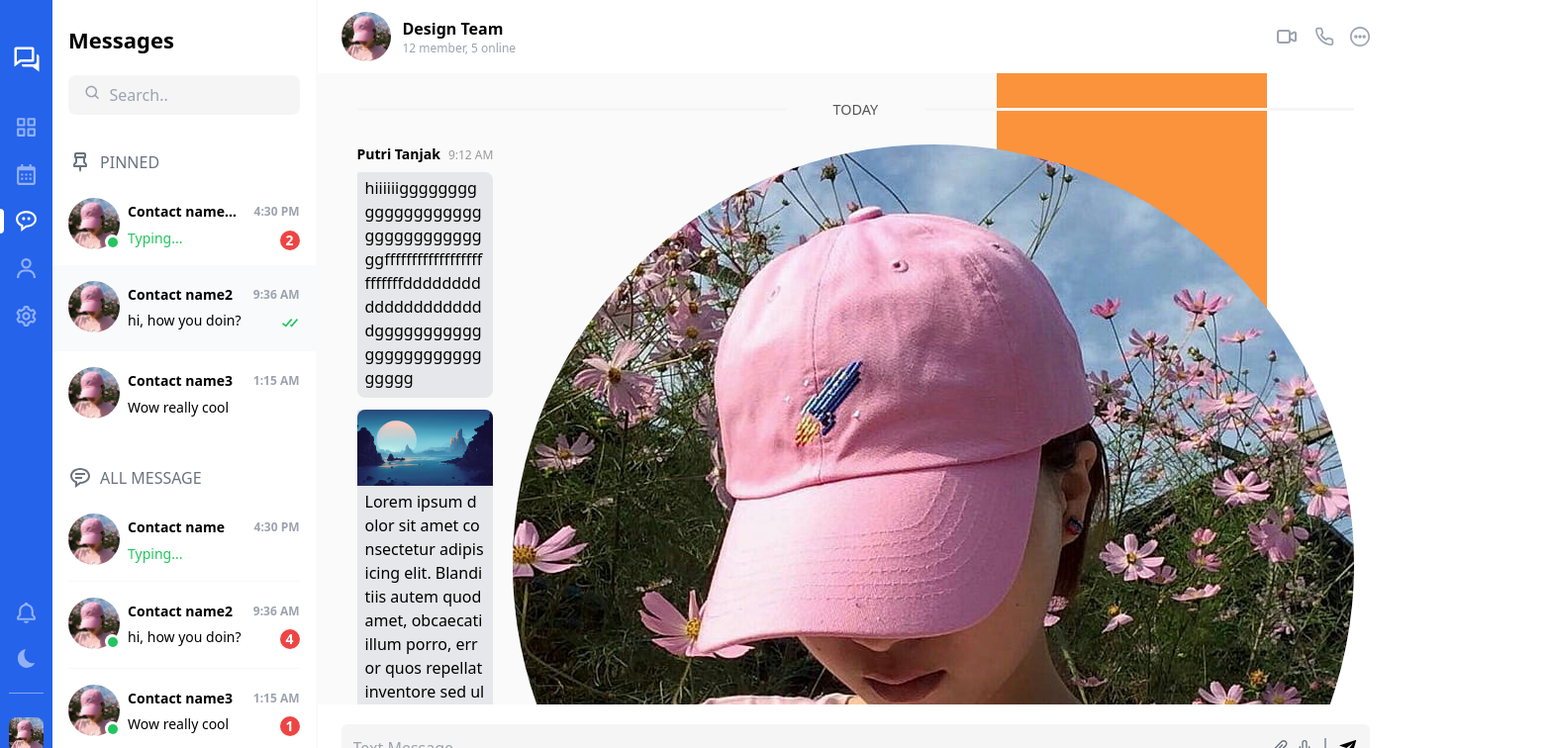
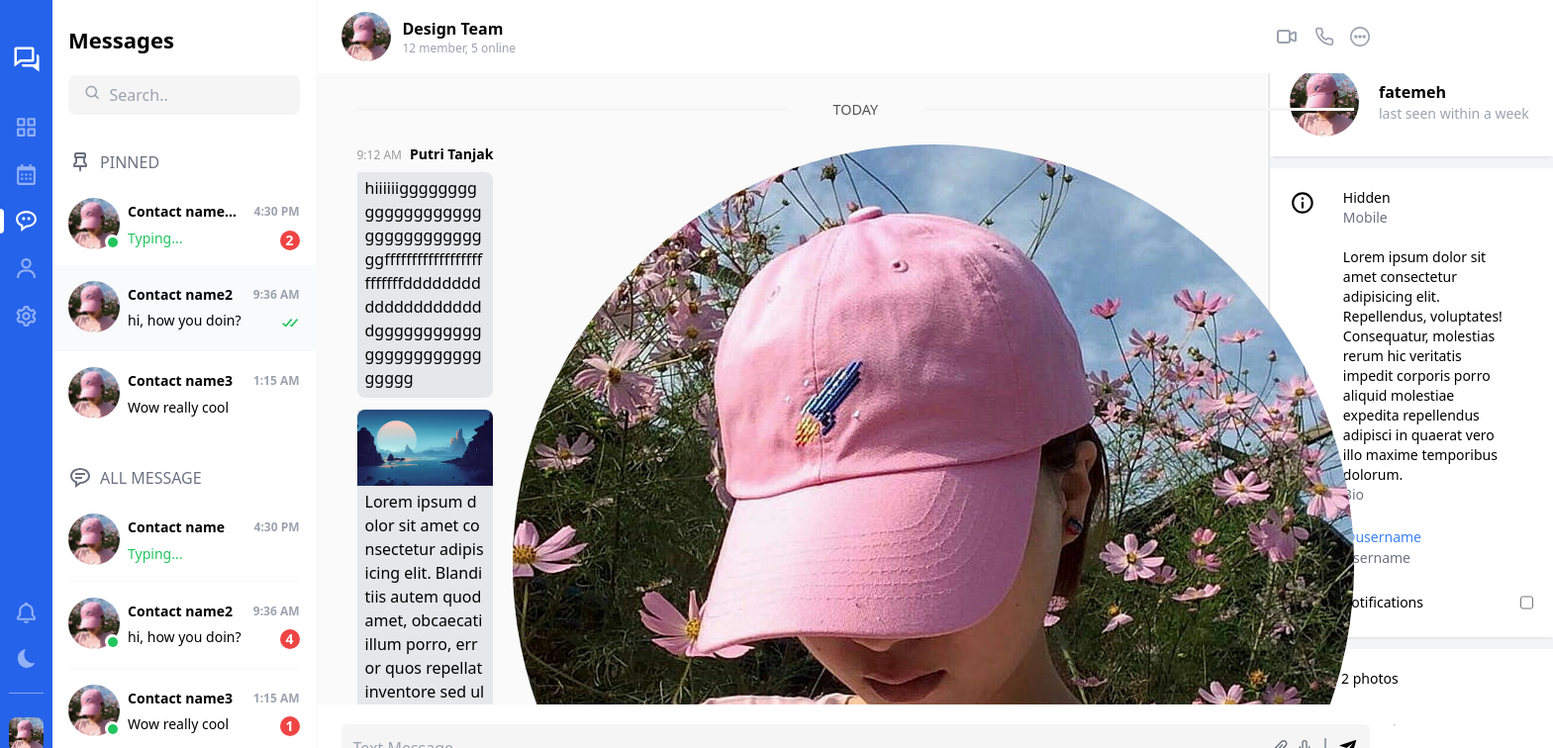
Before and after one commit to fatemeh19/mychat, a Next.js app in the folder frontend/: page / in a window 1280 px wide. Shown: the top 756 px of the page at 99% size, 1569 px wide, since content can reach past the window. Built offline with nearby package versions, Linux system fonts and the light colour scheme.

Commit message:
finish info tab

```diff
--- a/frontend/src/app/globals.css
+++ b/frontend/src/app/globals.css
@@ -12,6 +12,7 @@ body
 {
   background-color: rgb(var(--foreground-rgb));
   overflow: hidden;
+  /* user-select: none; */
 }
 
 @font-face
@@ -109,7 +110,7 @@ body
 }
 
 /* style scrollbar in chatSection */
-.chat-scrollbar::-webkit-scrollbar {width: 7px;}
+.chat-scrollbar::-webkit-scrollbar {width: 7px;padding-right: 5rem;}
 .chat-scrollbar::-webkit-scrollbar-thumb {background-color: #778bb7 ;border-radius: 10rem;}
 .chat-scrollbar::-webkit-scrollbar-track{background-color: #c8c8c8;border-radius: 10rem;margin-top: 3px;margin-bottom: 3px;}
 
@@ -118,8 +119,5 @@ body
     display: none;
 
   }
-  .allGrid{
-    grid-column: span 14 / span 14;;
-  }
 
 }
--- a/frontend/src/components/auth/forms/registerForm.tsx
+++ b/frontend/src/components/auth/forms/registerForm.tsx
@@ -67,11 +67,11 @@ const registerFormValidationSchema = yup.object().shape({
     password: yup
         .string()
         .required('Please Enter your password')
-    // .minLowercase(1, 'At least One Lowercase')
-    // .minUppercase(1, 'At least One Uppercase')
-    // .minNumbers(1, 'At least One Number')
-    // .minSymbols(1, 'At least One Symbole')
-    // .min(8, 'Must atleast contain 8 charechter')
+    .minLowercase(1, 'At least One Lowercase')
+    .minUppercase(1, 'At least One Uppercase')
+    .minNumbers(1, 'At least One Number')
+    .minSymbols(1, 'At least One Symbole')
+    .min(8, 'Must atleast contain 8 charechter')
 })
 
 interface registerFormProps {
@@ -93,11 +93,9 @@ const RegisterForm = withFormik<registerFormProps, RegisterFormValue>({
     validationSchema: registerFormValidationSchema,
     handleSubmit: async (values, { setFieldError }) => {
         try {
-            console.log('submit')
             const res = await callApi().post('/auth/register', values)
             console.log(res)
             if (res.statusText && res.statusText === 'OK') {
-                console.log('transfering ...')
                 btn.addEventListener('onclick', btnHandler());
                 // notif?.classList.remove('hidden')
             }
--- a/frontend/src/components/mainPage/rightSideMainPage/chat/chatMessages/messageBox/index.tsx
+++ b/frontend/src/components/mainPage/rightSideMainPage/chat/chatMessages/messageBox/index.tsx
@@ -35,7 +35,7 @@ const MessageBox = ({ dir }: { dir: MessageBoxProps }) => {
                                     />
                                 </div>
                                 <div className="content flex flex-col">
-                                    <div className="flex gap-2 items-end mb-2 ">
+                                    <div className="flex gap-2 items-end mb-2 flex-row-reverse ">
                                         <h1 className="name font-bold text-sm text-center whitespace-nowrap">Putri Tanjak</h1>
                                         <p className="date text-xs text-[#9a9a9a] mb-[.5px] whitespace-nowrap ">9:12 AM</p>
                                     </div>
--- a/frontend/src/components/mainPage/rightSideMainPage/chatInfo/index.tsx
+++ b/frontend/src/components/mainPage/rightSideMainPage/chatInfo/index.tsx
@@ -1,11 +1,22 @@
 "use client"
+
+import InfoFiles from "./infoFiles"
+import InfoSetting from "./infoSetting"
+import Informatin from "./information"
+import MoreAction from "./moreAction"
 
 
 export default function ChatInfo() {
 
     return (
-        <div className="bg-orange-400 h-screen closeInfoTab">
-            chat info
+        <div className="h-screen closeInfoTab border-l-2 overflow-auto overflow-x-hidden chat-scrollbar min-w-fit max-w-[18rem] bg-gray-100">
+            <p className="bg-white px-5 py-3">user info</p>
+            <div className="gap-3 flex flex-col ">
+                <Informatin />
+                <InfoSetting />
+                <InfoFiles />
+                <MoreAction />
+            </div>
         </div>
     )
 }
--- /dev/null
+++ b/frontend/src/components/mainPage/rightSideMainPage/chatInfo/infoFiles.tsx
@@ -0,0 +1,59 @@
+"use client"
+
+import { AiOutlinePicture } from 'react-icons/ai'
+import { HiOutlineVideoCamera } from 'react-icons/hi'
+import { CgFile } from 'react-icons/cg'
+import { FiHeadphones } from 'react-icons/fi'
+import { RiAttachmentLine } from 'react-icons/ri'
+import { FiMic } from 'react-icons/fi'
+
+export default function InfoFiles() {
+
+    return (
+        <div className="w-full flex flex-col gap-5 items-start p-5 bg-white
+                shadow-[0_3px_3px_-2px_rgb(0,0,0,0.1)]">
+            <div className='flex gap-7'>
+                <AiOutlinePicture className='text-2xl' />
+                <p className='text-sm'>
+                    <span>2 </span>
+                    <span>photos</span>
+                </p>
+            </div>
+            <div className='flex gap-7'>
+                <HiOutlineVideoCamera className='text-2xl' />
+                <p className='text-sm'>
+                    <span>3 </span>
+                    <span>videos</span>
+                </p>
+            </div>
+            <div className='flex gap-7'>
+                <CgFile className='text-2xl' />
+                <p className='text-sm'>
+                    <span>8 </span>
+                    <span>files</span>
+                </p>
+            </div>
+            <div className='flex gap-7'>
+                <FiHeadphones className='text-2xl' />
+                <p className='text-sm'>
+                    <span>1 </span>
+                    <span>audio file</span>
+                </p>
+            </div>
+            <div className='flex gap-7'>
+                <RiAttachmentLine className='rotate-90 text-2xl' />
+                <p className='text-sm'>
+                    <span>12 </span>
+                    <span>shared links</span>
+                </p>
+            </div>
+            <div className='flex gap-7'>
+                <FiMic className='text-2xl' />
+                <p className='text-sm'>
+                    <span>7 </span>
+                    <span>voice messages</span>
+                </p>
+            </div>
+        </div>
+    )
+}
--- /dev/null
+++ b/frontend/src/components/mainPage/rightSideMainPage/chatInfo/infoSetting.tsx
@@ -0,0 +1,44 @@
+"use client"
+
+import Link from 'next/link'
+import { BiInfoCircle } from 'react-icons/bi'
+import { BiBell } from 'react-icons/bi'
+
+export default function InfoSetting() {
+
+    return (
+        <div className="flex flex-col gap-5 items-start p-5 bg-white
+                shadow-[0_3px_3px_-2px_rgb(0,0,0,0.1)]">
+            <div className='flex gap-7'>
+                <BiInfoCircle className='text-3xl items-start w-[-webkit-fill-available]' />
+                <div className='flex flex-col gap-5 mr-6'>
+                    {/* hear i got the info from server
+                        and by map func do one div for
+                        all of infos and with this trick
+                        how much user have info we can show them
+                     */}
+                    <div>
+                        <h2 className='value text-sm'>Hidden</h2>
+                        <p className='describe text-sm text-gray-500 font-thin'>Mobile</p>
+                    </div>
+                    <div>
+                        <h2 className='value text-sm breack-all w-fit '>Lorem ipsum dolor sit amet consectetur adipisicing elit. Repellendus, voluptates! Consequatur, molestias rerum hic veritatis impedit corporis porro aliquid molestiae expedita repellendus adipisci in quaerat vero illo maxime temporibus dolorum.</h2>
+                        <p className='describe text-sm text-gray-500 font-thin '>Bio</p>
+                    </div>
+                    <div>
+                        <Link href={''} className='value text-sm text-blue-500'>@username</Link>
+                        <p className='describe text-sm text-gray-500 font-thin'>Username</p>
+                    </div>
+
+                </div>
+            </div>
+            <div className='w-full flex gap-7 items-center'>
+                <BiBell className='text-3xl ' />
+                <div className='flex justify-between w-full'>
+                    <p className='value text-sm'>Notifications</p>
+                    <input type="checkbox" />
+                </div>
+            </div>
+        </div>
+    )
+}
--- /dev/null
+++ b/frontend/src/components/mainPage/rightSideMainPage/chatInfo/information.tsx
@@ -0,0 +1,24 @@
+"use client"
+
+import Image from "next/image"
+
+
+export default function Informatin() {
+
+    return (
+        <div className="w-full flex gap-5 items-center p-5 bg-white
+        shadow-[0_3px_3px_-2px_rgb(0,0,0,0.1)]">
+            <Image
+                width={70}
+                height={0}
+                src={'/images/girl-profile3.jpg'}
+                alt=""
+                className="rounded-full"
+            />
+            <div>
+                <h1 className="font-semibold">fatemeh</h1>
+                <p className="whitespace-nowrap text-gray-400 text-sm">last seen within a week</p>
+            </div>
+        </div>
+    )
+}
--- /dev/null
+++ b/frontend/src/components/mainPage/rightSideMainPage/chatInfo/moreAction.tsx
@@ -0,0 +1,24 @@
+"use client"
+
+import { HiOutlineHandRaised } from 'react-icons/hi2'
+
+export default function MoreAction() {
+
+    return (
+        <div className="w-full flex flex-col gap-5 items-start p-5 bg-white
+                shadow-[0_3px_3px_-2px_rgb(0,0,0,0.1)] ">
+            {/* <div className='flex gap-7 bg-green-400'>
+            <HiOutlineHandRaised className='text-2xl items-start w-[-webkit-fill-available]' />
+                <p className='text-sm'>
+                    Block user
+                </p>
+            </div> */}
+            <div className='flex gap-7 text-red-500'>
+                <HiOutlineHandRaised className='text-2xl' />
+                <p className='text-sm'>
+                    Block user
+                </p>
+            </div>
+        </div>
+    )
+}
--- a/frontend/src/components/mainPage/rightSideMainPage/index.tsx
+++ b/frontend/src/components/mainPage/rightSideMainPage/index.tsx
@@ -14,20 +14,18 @@ export default function RightSideMainPage() {
             {
                 infoState
                     ? (
-                        <div className="grid grid-cols-[repeat(14,_minmax(0,_1fr))] gap-[2px] min-w-fit">
-                            <div className="col-span-10 allGrid ">
+                        <div className="flex gap-[1px]">
+                            <div className="w-full ">
                                 <Chat infoState={infoState} setInfoState={setInfoState} />
                             </div>
-                            <div className="col-span-4 bg-purple-400 ">
+                            <div className="min-w-fit">
                                 <ChatInfo />
                             </div>
                         </div>
                     )
                     : (
                         <div className="">
-                            <div className="col-span-10  ">
-                                <Chat infoState={infoState} setInfoState={setInfoState} />
-                            </div>
+                            <Chat infoState={infoState} setInfoState={setInfoState} />
                         </div>
                     )
             }
```
